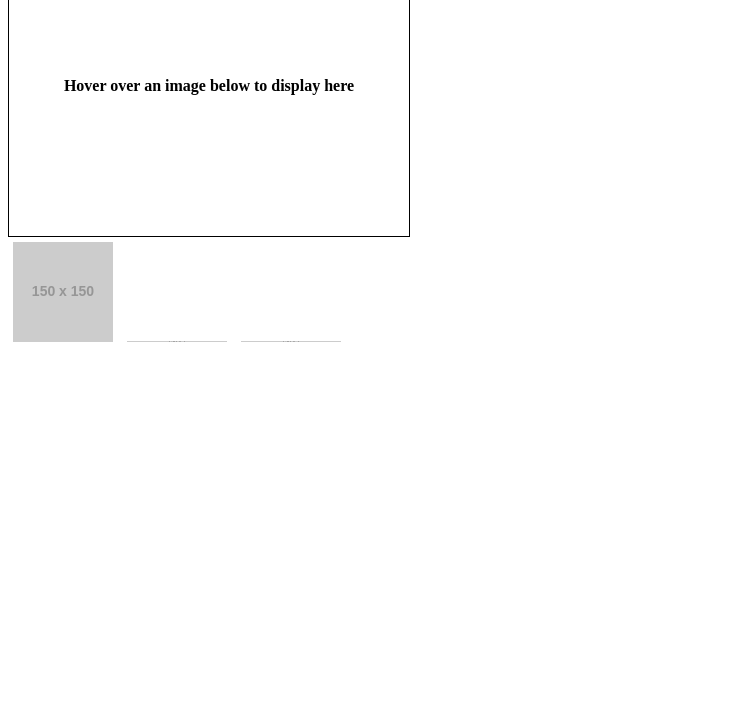
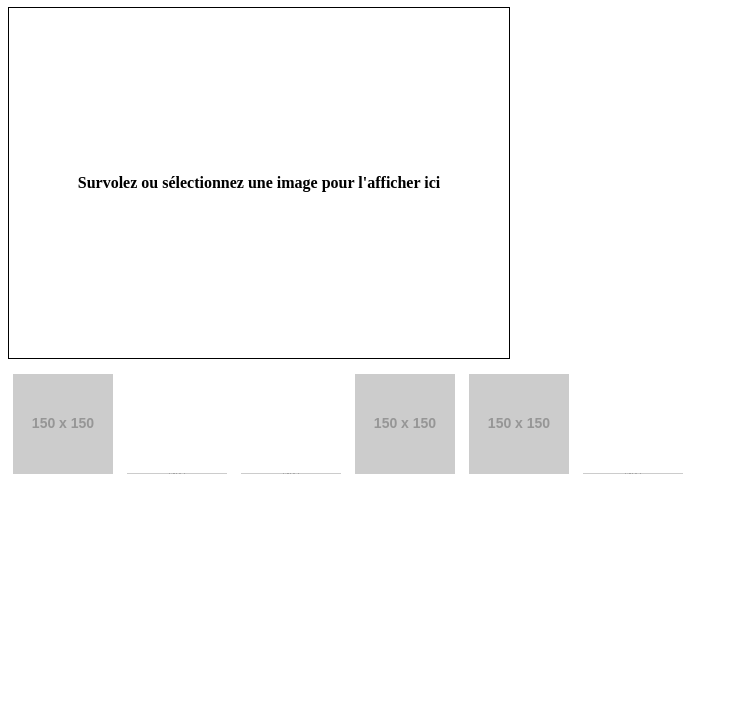
Before and after one commit to salmrj/jscode, a plain HTML site: page index.html in a window 1280 px wide. Shown: the part 73-800 px from the top of the page, without its empty margins (0-738 px from the left). Drawn offline with Linux system fonts and the light colour scheme; placeholder pictures from the web are drawn by us.

Commit message:
Add files via upload

```diff
--- a/index.html
+++ b/index.html
@@ -1,13 +1,13 @@
 <!DOCTYPE html>
-<html lang="en">
+<html lang="fr">
 <head>
     <meta charset="UTF-8">
-    <title>Image Preview</title>
+    <title>Galerie Interactive</title>
     <style>
-        /* Div principale */
+        /* Div principale pour afficher l'image et le texte */
         #image {
-            width: 400px;
-            height: 300px;
+            width: 500px;
+            height: 350px;
             border: 1px solid black;
             background-size: cover;
             display: flex;
@@ -15,6 +15,7 @@
             justify-content: center;
             font-weight: bold;
             text-align: center;
+            margin-bottom: 10px;
         }
 
         /* Miniatures */
@@ -22,41 +23,64 @@
             width: 100px;
             cursor: pointer;
             margin: 5px;
+            outline: none; /* Supprime le contour par défaut */
+        }
+
+        .thumbnail:focus {
+            outline: 3px solid #00f; /* Met en évidence l'image focus */
         }
     </style>
 </head>
 <body>
 
+<h1>Galerie Interactive</h1>
+
 <!-- Div principale -->
-<div id="image">Hover over an image below to display here</div>
+<div id="image">Survolez ou sélectionnez une image pour l'afficher ici</div>
 
-<!-- Images miniatures avec URL en ligne -->
-<img src="https://via.placeholder.com/150/FF0000/FFFFFF?text=Image1" alt="Image 1" class="thumbnail"
-     onmouseover="upDate(this)" onmouseout="unDo()">
-<img src="https://via.placeholder.com/150/00FF00/FFFFFF?text=Image2" alt="Image 2" class="thumbnail"
-     onmouseover="upDate(this)" onmouseout="unDo()">
-<img src="https://via.placeholder.com/150/0000FF/FFFFFF?text=Image3" alt="Image 3" class="thumbnail"
-     onmouseover="upDate(this)" onmouseout="unDo()">
+<!-- Miniatures -->
+<img src="https://via.placeholder.com/150/FF0000/FFFFFF?text=Image1" alt="Image 1" class="thumbnail">
+<img src="https://via.placeholder.com/150/00FF00/FFFFFF?text=Image2" alt="Image 2" class="thumbnail">
+<img src="https://via.placeholder.com/150/0000FF/FFFFFF?text=Image3" alt="Image 3" class="thumbnail">
+<img src="https://via.placeholder.com/150/FFFF00/FFFFFF?text=Image4" alt="Image 4" class="thumbnail">
+<img src="https://via.placeholder.com/150/FF00FF/FFFFFF?text=Image5" alt="Image 5" class="thumbnail">
+<img src="https://via.placeholder.com/150/00FFFF/FFFFFF?text=Image6" alt="Image 6" class="thumbnail">
 
-<!-- JavaScript -->
 <script>
-    // Fonction qui change le texte et l'image de fond
+    // Fonction pour mettre à jour le div principal
     function upDate(previewPic) {
-        console.log("upDate déclenchée !");
-        console.log("Image survolée :", previewPic);
-        console.log("src :", previewPic.src, "alt :", previewPic.alt);
-
+        console.log("upDate déclenchée :", previewPic.alt);
         const imageDiv = document.getElementById("image");
-        imageDiv.innerHTML = previewPic.alt; // Change le texte
-        imageDiv.style.backgroundImage = `url('${previewPic.src}')`; // Change le fond
+        imageDiv.innerHTML = previewPic.alt;
+        imageDiv.style.backgroundImage = `url('${previewPic.src}')`;
     }
 
-    // Fonction qui remet l'état initial
+    // Fonction pour remettre le div à l'état initial
     function unDo() {
         const imageDiv = document.getElementById("image");
-        imageDiv.innerHTML = "Hover over an image below to display here";
+        imageDiv.innerHTML = "Survolez ou sélectionnez une image pour l'afficher ici";
         imageDiv.style.backgroundImage = "url('')";
     }
+
+    // Ajouter les événements après le chargement de la page
+    window.onload = function() {
+        const thumbnails = document.querySelectorAll('.thumbnail');
+
+        for (let i = 0; i < thumbnails.length; i++) {
+            // Rendre focusable au clavier
+            thumbnails[i].setAttribute('tabindex', 0);
+
+            // Événements souris
+            thumbnails[i].onmouseover = function() { upDate(this); };
+            thumbnails[i].onmouseleave = function() { unDo(); };
+
+            // Événements clavier
+            thumbnails[i].onfocus = function() { upDate(this); };
+            thumbnails[i].onblur = function() { unDo(); };
+        }
+
+        console.log("Événements ajoutés et page chargée");
+    };
 </script>
 
 </body>
```
